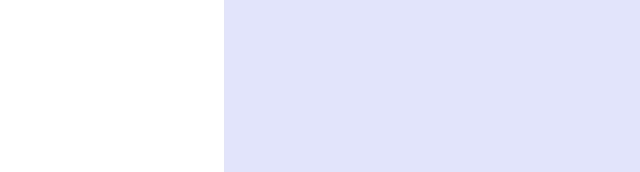
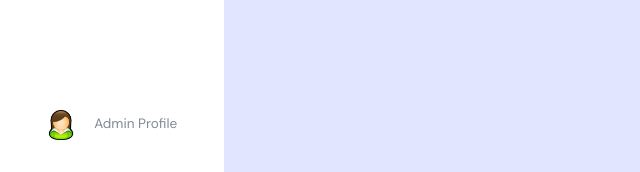
Before and after one commit to JeongyeongP/CAN302-Admin-Page, a PHP site: page /product.php in a window 1280 px wide. Shown: the part 628-800 px from the top of the page, without its empty margins (0-640 px from the left). Run offline with PHP 8.4, Linux system fonts and the light colour scheme; data that the repository does not hold is empty.

Commit message:
Href to Dashbaord and Profile on Nav Bar

```diff
--- a/category.php
+++ b/category.php
@@ -42,7 +42,7 @@
 
             <!-- Nav Item - Dashboard -->
             <li class="nav-item">
-                <a class="nav-link" href="index.php">
+                <a class="nav-link" href="dashboard.php">
                     <i class="fas fa-fw fa-tachometer-alt" style="margin-left:30px;"><img src="images/dashboard_icon.png" width="20px" height="20px;"></i>
                     <span style="font-family: DM Sans; color: #828a95; font-weight: medium; margin-left:10px">Dashboard</span></a>
             </li>
@@ -66,7 +66,7 @@
             </li>
 
             <li class="nav-item">
-                <a class="nav-link" href="index.php">
+                <a class="nav-link" href="coupon.php">
                     <i class="fas fa-fw fa-tachometer-alt" style="margin-left:30px;"><img src="images/coupon_icon.png" width="20px" height="20px"></i>
                     <span style="font-family: DM Sans; color: #828a95; font-weight: medium; margin-left:10px">Coupon</span></a>
             </li>
--- a/product.php
+++ b/product.php
@@ -42,7 +42,7 @@
 
             <!-- Nav Item - Dashboard -->
             <li class="nav-item">
-                <a class="nav-link" href="index.php">
+                <a class="nav-link" href="dashboard.php">
                     <i class="fas fa-fw fa-tachometer-alt" style="margin-left:30px;"><img src="images/dashboard_icon.png" width="20px" height="20px;"></i>
                     <span style="font-family: DM Sans; color: #828a95; font-weight: medium; margin-left:10px">Dashboard</span></a>
             </li>
@@ -69,6 +69,13 @@
                 <a class="nav-link" href="coupon.php">
                     <i class="fas fa-fw fa-tachometer-alt" style="margin-left:30px;"><img src="images/coupon_icon.png" width="20px" height="20px"></i>
                     <span style="font-family: DM Sans; color: #828a95; font-weight: medium; margin-left:10px">Coupon</span></a>
+            </li>
+
+            <li class="nav-item mt-auto">
+                <a class="nav-link" href="admin_profile.php">
+                    <i class="fas fa-fw fa-user" style="margin-left: 30px;"><img src="admin.jpeg" width="30px" height="30px"></i>
+                    <span style="font-family: DM Sans; color: #828a95; font-weight: medium; margin-left:10px">Admin Profile</span>
+                </a>
             </li>
 
 
```
Also changed, not shown: add-product.php (+8 -1 lines), coupon.php (+7 -0 lines), edit-category.php (+7 -0 lines).
